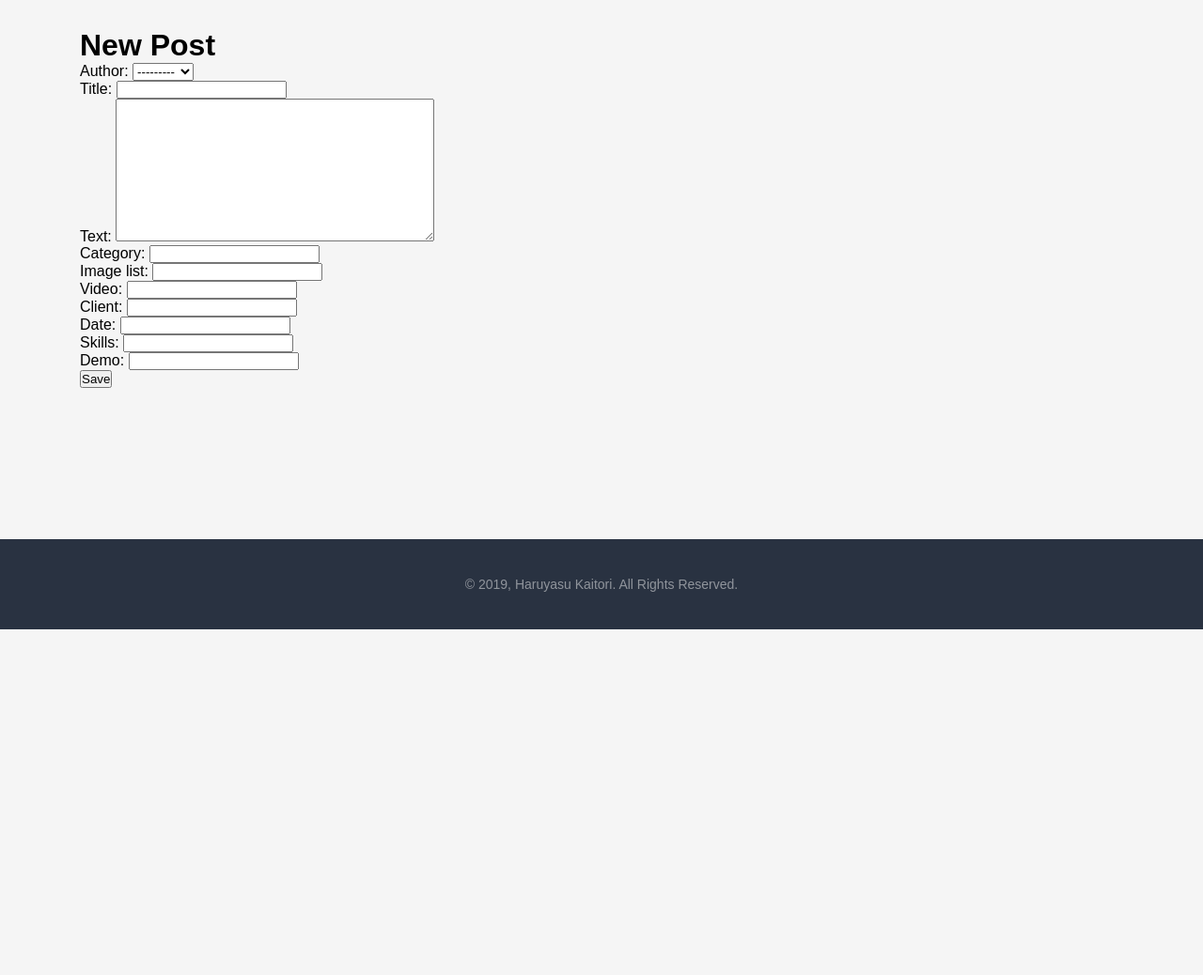
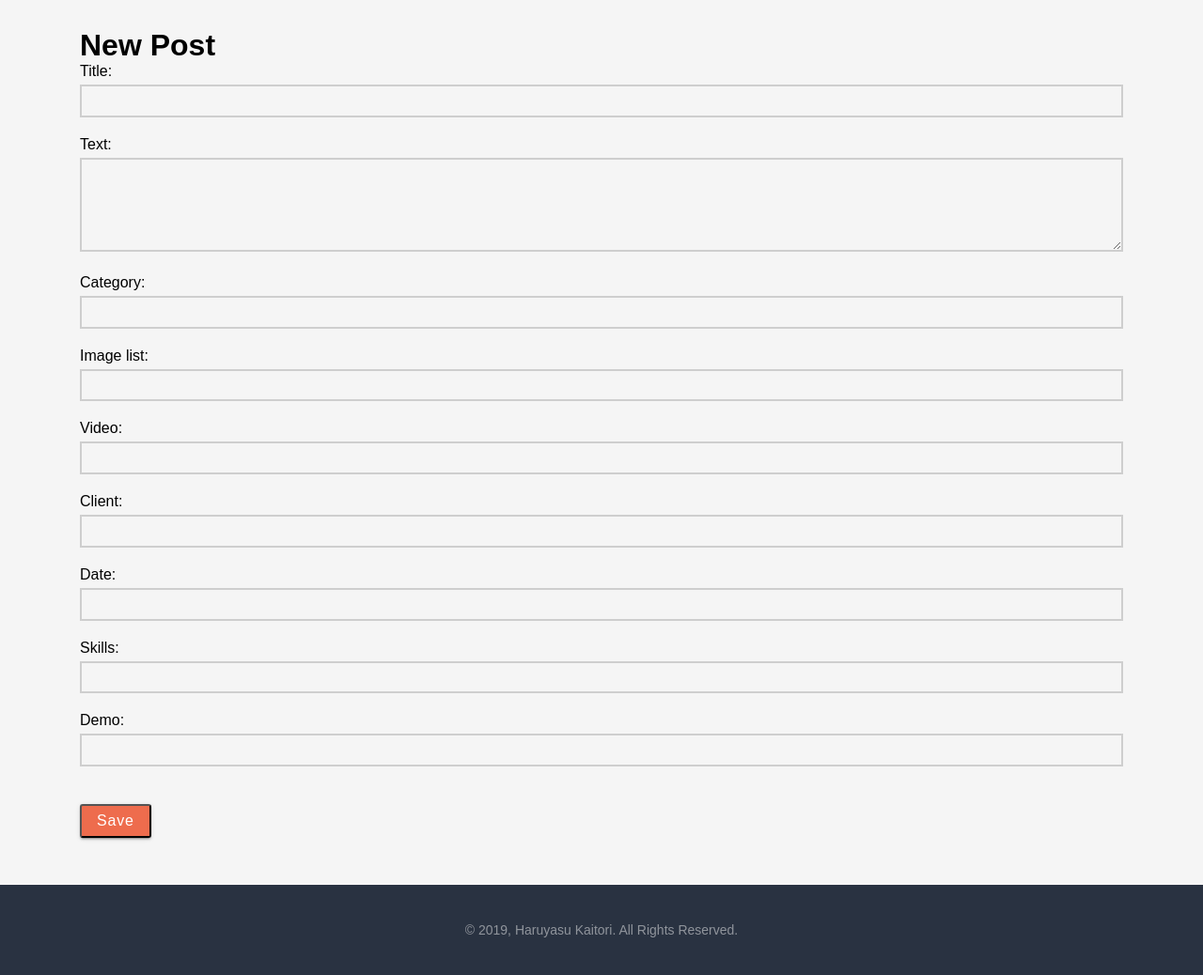
Before and after one commit to haruyasu/portfolio_django, a Django app: page /post/new/ in a window 1280 px wide. Shown: the part 130-1168 px from the top of the page at 94% size. Before the commit the page ends 800 px from the top, so only its background shows below. Run offline with Django 3.2, Linux system fonts and the light colour scheme; the visitor is signed in with stand-in values (Sample User, id 1); data comes from the database, SQL or seed files in the repository; a map, chart or similar area stays blank; some libraries are stand-ins or nearby versions.

Commit message:
change new post

```diff
--- a/portfolio/forms.py
+++ b/portfolio/forms.py
@@ -5,16 +5,19 @@ class PostForm(forms.ModelForm):
 
     class Meta():
         model = Post
-        fields = ('author', 'title', 'text', 'category', 'image_list', 'video','client', 'date', 'skills', 'demo')
+        fields = ('title', 'text', 'category', 'image_list', 'video', 'client', 'date', 'skills', 'demo')
 
         widgets = {
-            'title': forms.TextInput(attrs={'class': 'textinputclass'}),
-            'text': forms.Textarea(attrs={'class': 'editable medium-editor-textarea postcontent'}),
-            'category': forms.TextInput(attrs={'class': 'textinputclass'}),
-            'client': forms.TextInput(attrs={'class': 'textinputclass'}),
-            'date': forms.TextInput(attrs={'class': 'textinputclass'}),
-            'skills': forms.TextInput(attrs={'class': 'textinputclass'}),
-            'demo': forms.TextInput(attrs={'class': 'textinputclass'}),
+            # 'author': forms.Select(attrs={'class': 'selectinput'}),
+            'title': forms.TextInput(attrs={'class': 'textinput'}),
+            'text': forms.Textarea(attrs={'class': 'descinput editable medium-editor-textarea postcontent'}),
+            'category': forms.TextInput(attrs={'class': 'textinput'}),
+            'image_list': forms.TextInput(attrs={'class': 'textinput'}),
+            'video': forms.TextInput(attrs={'class': 'textinput'}),
+            'client': forms.TextInput(attrs={'class': 'textinput'}),
+            'date': forms.TextInput(attrs={'class': 'textinput'}),
+            'skills': forms.TextInput(attrs={'class': 'textinput'}),
+            'demo': forms.TextInput(attrs={'class': 'textinput'}),
         }
 
 class CommentForm(forms.ModelForm):
@@ -24,6 +27,6 @@ class CommentForm(forms.ModelForm):
         fields = ('author', 'text')
 
         widgets = {
-            'author': forms.TextInput(attrs={'class': 'textinputclass'}),
-            'text': forms.Textarea(attrs={'class': 'editable medium-editor-textarea'}),
+            'author': forms.TextInput(attrs={'class': 'selectinput'}),
+            'text': forms.Textarea(attrs={'class': 'descinput editable medium-editor-textarea'}),
         }
--- a/portfolio/models.py
+++ b/portfolio/models.py
@@ -5,7 +5,7 @@ from django.urls import reverse
 # Create your models here.
 
 class Post(models.Model):
-    author = models.ForeignKey('auth.User', on_delete=models.CASCADE)
+    # author = models.ForeignKey('auth.User', on_delete=models.CASCADE)
     title = models.CharField(max_length=200, null=True)
     text = models.TextField()
     created_date = models.DateTimeField(default=timezone.now)
--- a/portfolio/static/css/django.css
+++ b/portfolio/static/css/django.css
@@ -35,3 +35,95 @@ body {
 .postchange__remove a:hover {
     color: #EE6C4D;
 }
+
+.textinput {
+    -moz-appearance: none;
+    -webkit-appearance: none;
+    appearance: none;
+    background-color: transparent;
+    background-image: none;
+    border: 2px solid rgba(0, 0, 0, 0.16);
+    border-radius: 0;
+    color: inherit;
+    font-family: inherit;
+    font-size: 1em;
+    padding: 0.4em 0.8em;
+    width: 100%;
+    margin: 5px 0 20px 0;
+}
+
+.textinput:focus {
+    border: 2px solid lightblue;
+    box-shadow: none;
+    outline: none;
+}
+
+.descinput {
+    -moz-appearance: none;
+    -webkit-appearance: none;
+    appearance: none;
+    background-color: transparent;
+    background-image: none;
+    border: 2px solid rgba(0, 0, 0, 0.16);
+    border-radius: 0;
+    color: inherit;
+    font-family: inherit;
+    font-size: 1em;
+    height: 100px;
+    padding: 0.4em 0.8em;
+    width: 100%;
+    margin: 5px 0 20px 0;
+}
+
+.descinput:focus {
+    border: 2px solid lightblue;
+    box-shadow: none;
+    outline: none;
+}
+
+.selectinput {
+    -moz-appearance: none;
+    -webkit-appearance: none;
+    appearance: none;
+    background: transparent url(https://haniwaman.com/wp-content/uploads/2018/12/form-css-arrow.png) no-repeat center right 8px/16px 16px;
+    border: 2px solid rgba(0, 0, 0, 0.16);
+    border-radius: 0;
+    color: inherit;
+    cursor: pointer;
+    font-family: inherit;
+    font-size: 1em;
+    padding: 0.4em 0.8em;
+    width: 100%;
+    margin: 5px 0 20px 0;
+}
+
+.selectinput::-ms-expand {
+    display: none;
+}
+
+.selectinput:focus {
+    border: 2px solid lightblue;
+    box-shadow: none;
+    outline: none;
+}
+
+.post-form button {
+    display: inline-block;
+    background-color: #EE6C4D;
+    color: #ffffff;
+    font-size: 1em;
+    line-height: 1;
+    text-decoration: none;
+    letter-spacing: 0.05em;
+    padding: 0.5em 1em;
+    margin: 20px 0 50px 0;
+    border-radius: 3px;
+    cursor: pointer;
+    box-shadow: 0 2px 2px 0 rgba(0,0,0,0.14), 0 1px 5px 0 rgba(0,0,0,0.12), 0 3px 1px -2px rgba(0,0,0,0.2);
+    -webkit-tap-highlight-color: transparent;
+    transition: .3s ease-out;
+}
+
+.post-form button:hover{
+    box-shadow: 0 3px 3px 0 rgba(0,0,0,0.14), 0 1px 7px 0 rgba(0,0,0,0.12), 0 3px 1px -1px rgba(0,0,0,0.2);
+}
```
Also changed, not shown: portfolio/migrations/0017_remove_post_author.py (added).
